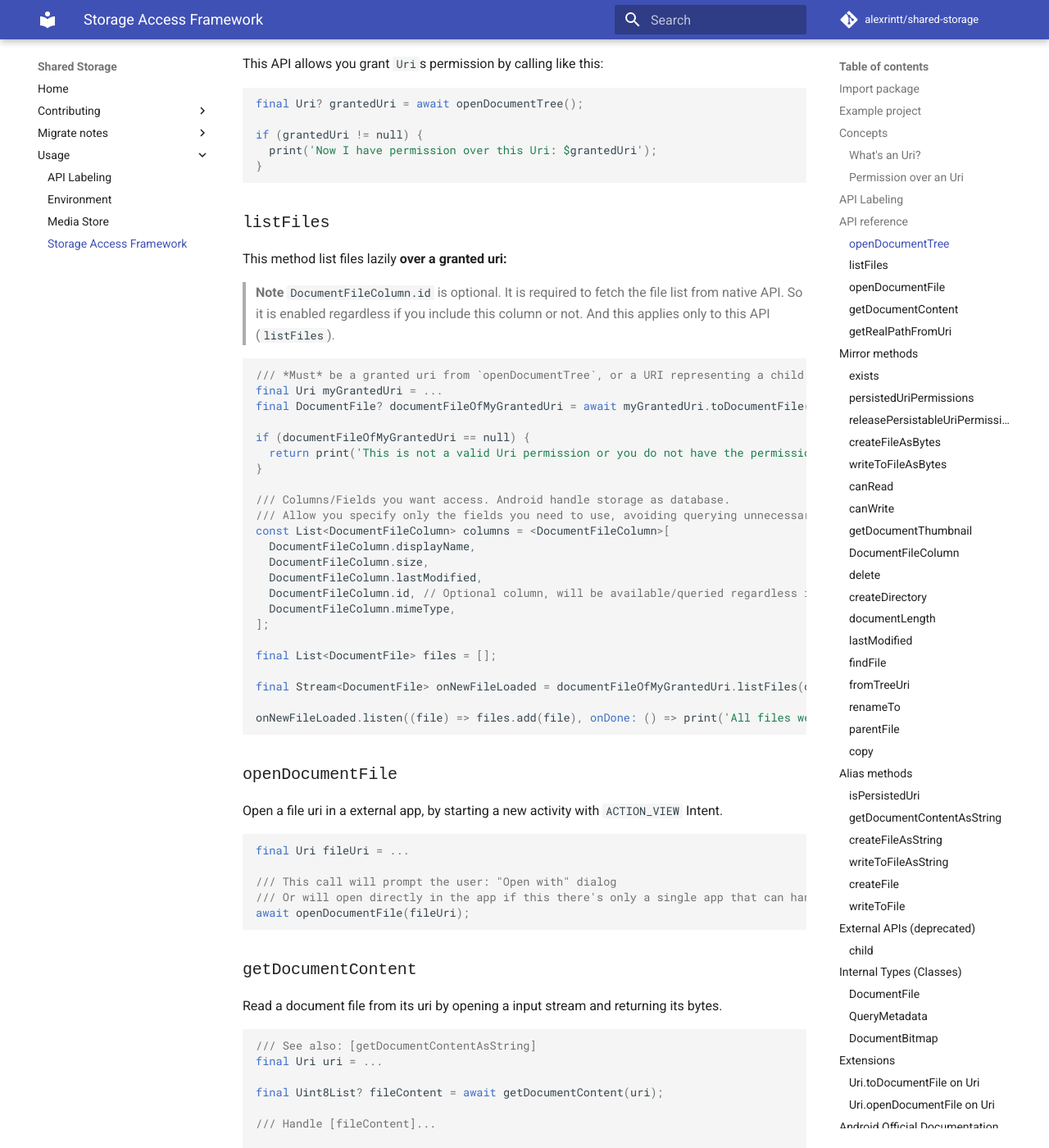
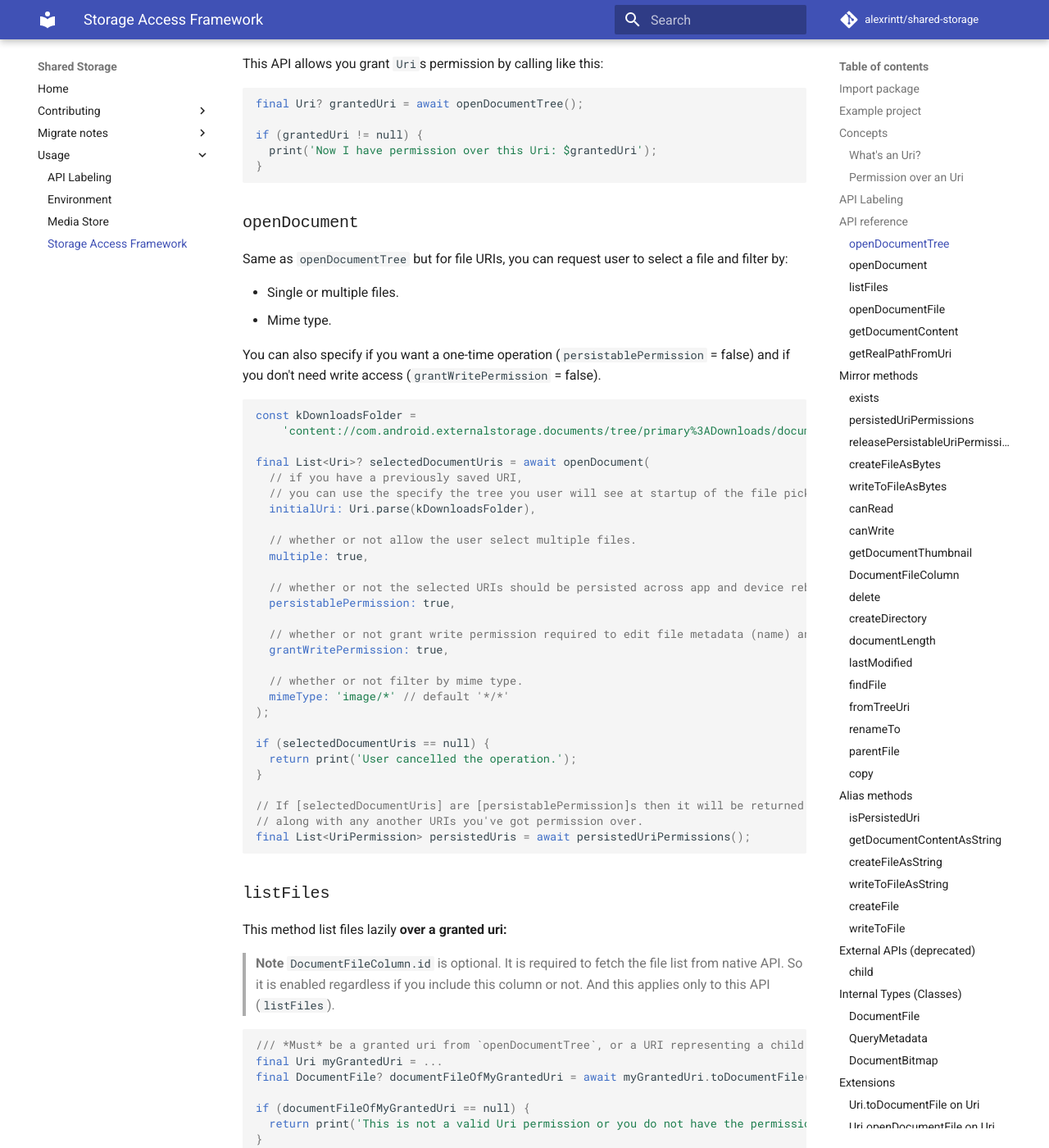
Before and after one commit to alexrintt/shared-storage, an MkDocs documentation site: the page built from docs/Usage/Storage Access Framework.md, in a window 1280 px wide and 1400 px high, scrolled down 1682 px. Shown: the whole window at 82% size. Built offline with MkDocs 1.6.1 and Material for MkDocs 9.7.7, drawn with Linux system fonts in a browser that asks for light colours; comment, search, counter and statistics services are not loaded.

````diff
--- a/docs/Usage/Storage Access Framework.md
+++ b/docs/Usage/Storage Access Framework.md
@@ -62,6 +62,46 @@ final Uri? grantedUri = await openDocumentTree();
 if (grantedUri != null) {
   print('Now I have permission over this Uri: $grantedUri');
 }
+```
+
+### <samp>openDocument</samp>
+
+Same as `openDocumentTree` but for file URIs, you can request user to select a file and filter by:
+
+- Single or multiple files.
+- Mime type.
+
+You can also specify if you want a one-time operation (`persistablePermission` = false) and if you don't need write access (`grantWritePermission` = false).
+
+```dart
+const kDownloadsFolder =
+    'content://com.android.externalstorage.documents/tree/primary%3ADownloads/document/primary%3ADownloads';
+
+final List<Uri>? selectedDocumentUris = await openDocument(
+  // if you have a previously saved URI,
+  // you can use the specify the tree you user will see at startup of the file picker.
+  initialUri: Uri.parse(kDownloadsFolder),
+
+  // whether or not allow the user select multiple files.
+  multiple: true,
+
+  // whether or not the selected URIs should be persisted across app and device reboots.
+  persistablePermission: true,
+
+  // whether or not grant write permission required to edit file metadata (name) and it's contents.
+  grantWritePermission: true,
+
+  // whether or not filter by mime type.
+  mimeType: 'image/*' // default '*/*'
+);
+
+if (selectedDocumentUris == null) {
+  return print('User cancelled the operation.');
+}
+
+// If [selectedDocumentUris] are [persistablePermission]s then it will be returned by this function
+// along with any another URIs you've got permission over.
+final List<UriPermission> persistedUris = await persistedUriPermissions();
 ```
 
 ### <samp>listFiles</samp>
````
Also changed, not shown: CHANGELOG.md (+20 -2 lines), docs/Migrate notes/Migrate to v0.7.0.md (added, +12 -0 lines), docs/Usage/Environment.md (+2 -0 lines), docs/Usage/Media Store.md (+2 -0 lines).
